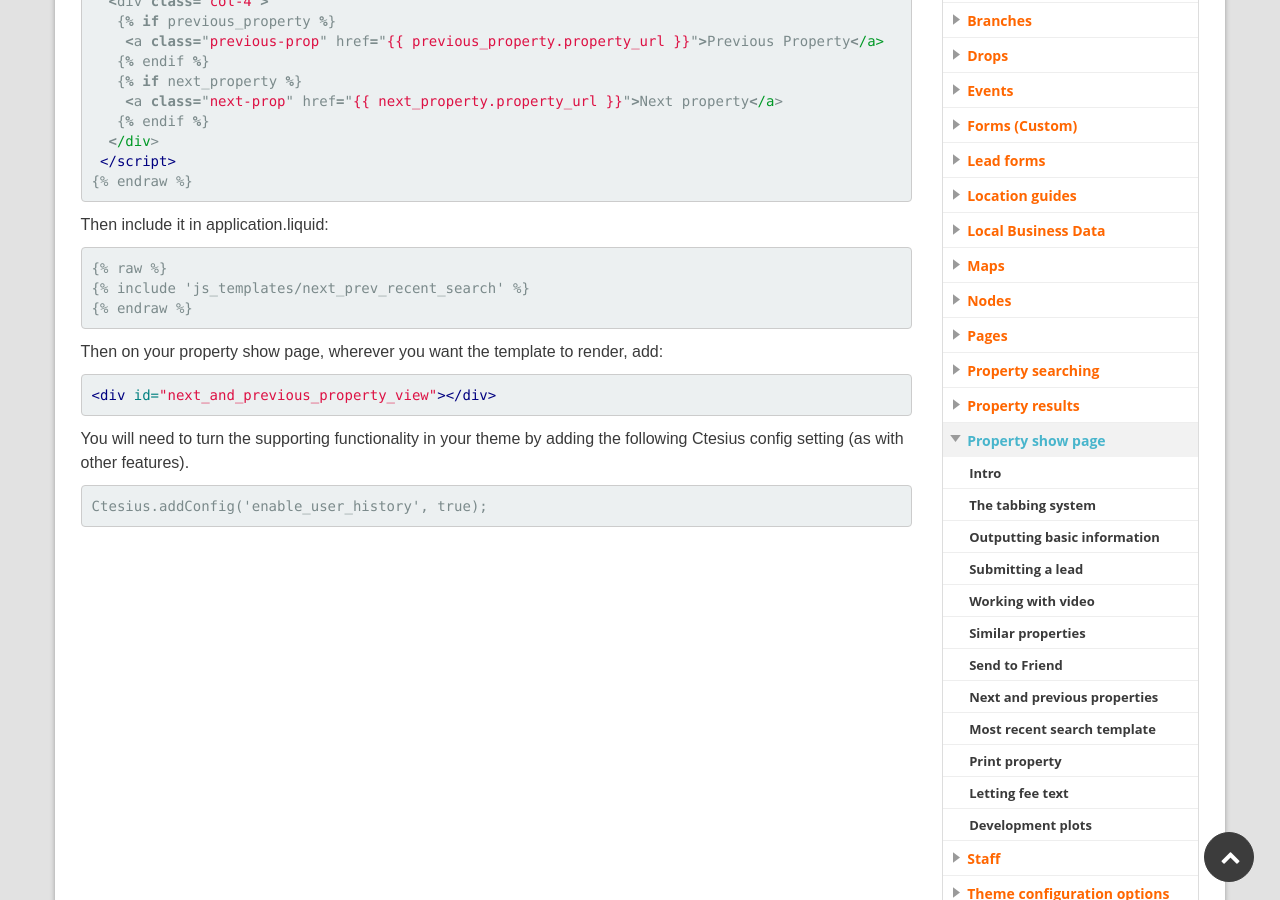
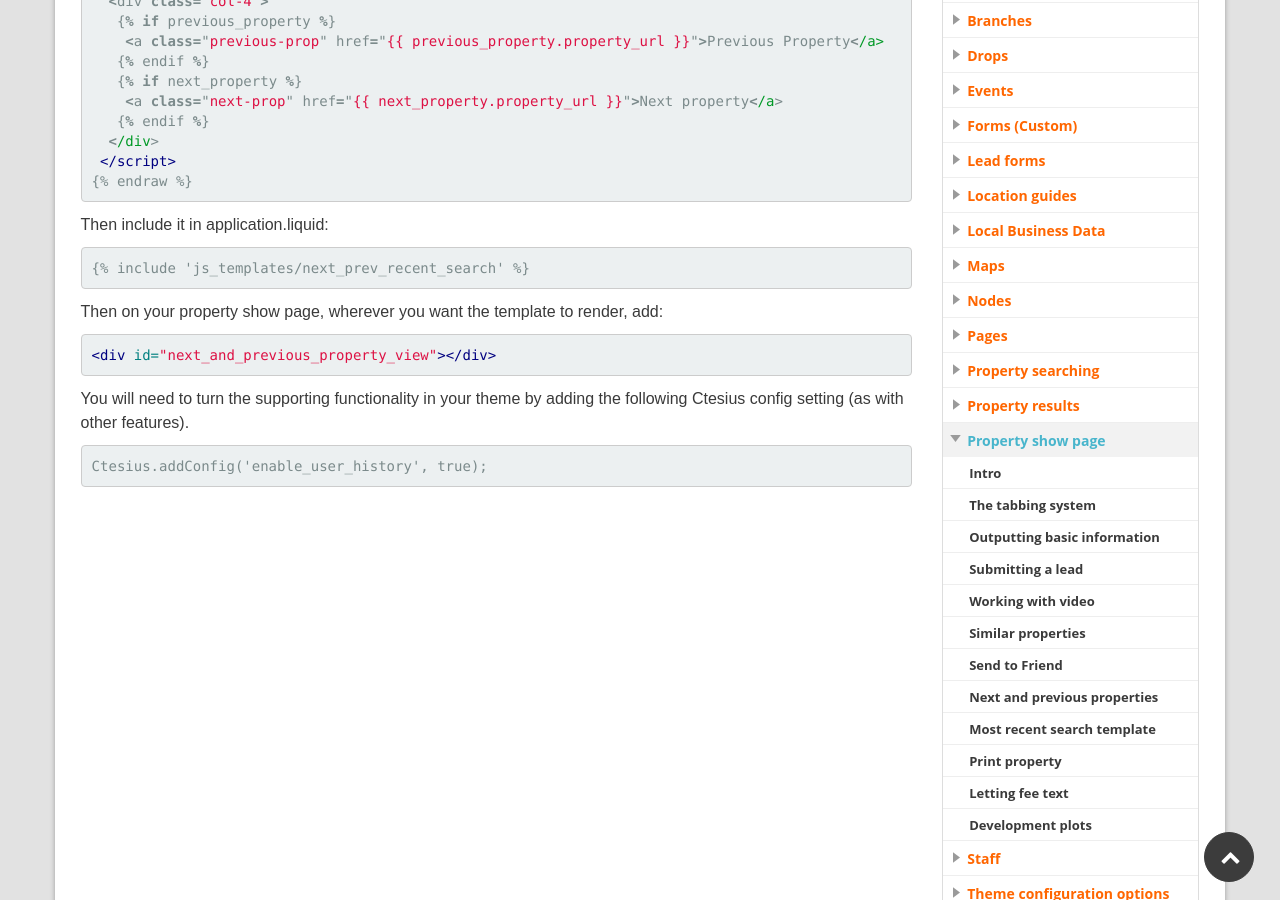
Before and after one commit to homeflow/homeflow.github.io, a Jekyll site: the page built from _posts/property-show-page/2015-01-09-next-prev-properties.md, in a window 1280 px wide and 900 px high, scrolled down 619 px. Built offline with Jekyll 4.4.1, drawn with Linux system fonts in a browser that asks for light colours.

Commit message:
Not quite the right syntax for showing code...

```diff
--- a/_posts/property-show-page/2015-01-09-next-prev-properties.md
+++ b/_posts/property-show-page/2015-01-09-next-prev-properties.md
@@ -26,9 +26,9 @@ To get up and running, add a partial template under ``js_templates`` called ``_n
 Then include it in application.liquid:
 
 {% highlight html %}
-{% raw %}{{% endraw %}% raw %{% raw %}}{% endraw %}{% raw %}
+{% raw %}
 {% include 'js_templates/next_prev_recent_search' %}
-{% endraw %}{% raw %}{{% endraw %}% endraw %{% raw %}}{% endraw %}
+{% endraw %}
 {% endhighlight %}
 
 Then on your property show page, wherever you want the template to render, add:
```
